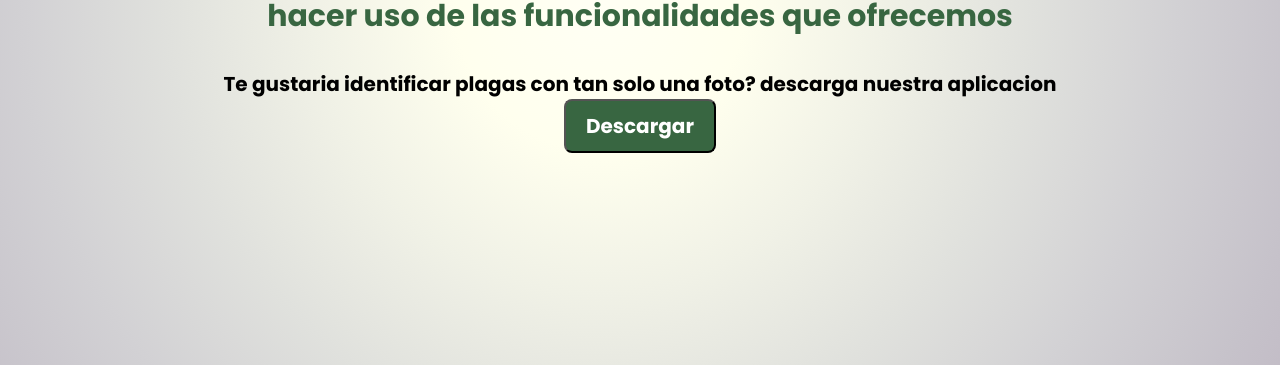
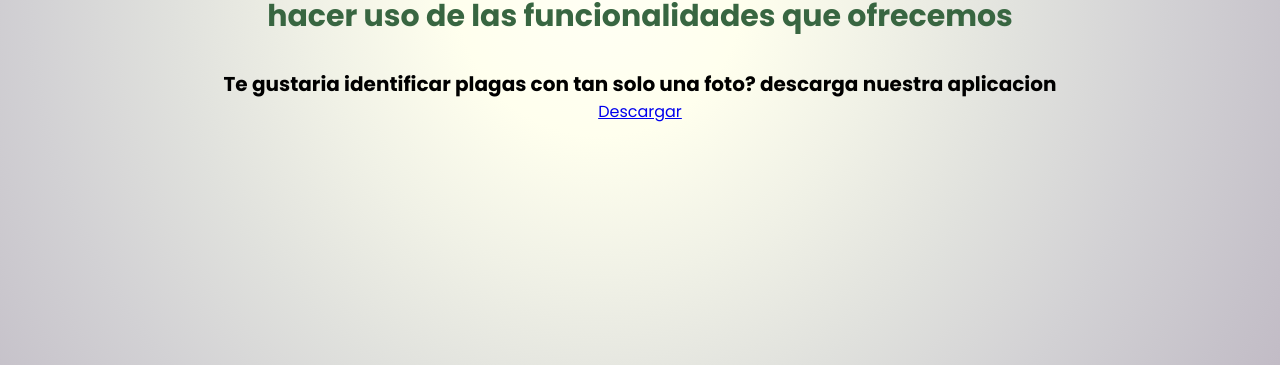
Before and after one commit to PabloYaguarIbarra/AgromaticaProject, a plain HTML site: page index.html in a window 1280 px wide. Shown: the part 435-800 px from the top of the page. Drawn offline with nearby package versions, Linux system fonts and the light colour scheme.

Commit message:
Update index.html

```diff
--- a/index.html
+++ b/index.html
@@ -31,7 +31,7 @@
         <p>Bievenido al sitio web de <span>AGROM4TIC</span>, puedes navegar en el menu lateral y hacer uso de las funcionalidades que ofrecemos</p>
         <div class="ia">
             <p>Te gustaria identificar plagas con tan solo una foto? descarga nuestra aplicacion</p>
-            <button>Descargar</button>
+            <a href="https://drive.google.com/file/d/1A213JNW7lQBykihjPl4jnO42hRm-VDlX/view" target="_blank">Descargar</a>
         </div>
     </div>
 
```
